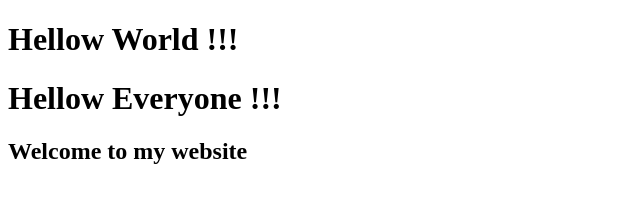
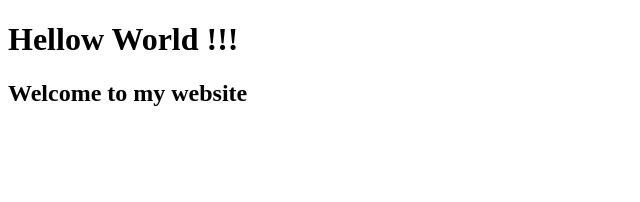
Before and after one commit to cranialnut/testGit, a plain HTML site: page index.html in a window 1280 px wide. Shown: the whole page, without its empty margins (0-640 px from the left). Drawn offline with Linux system fonts and the light colour scheme.

Commit message:
Delete welcome

```diff
--- a/index.html
+++ b/index.html
@@ -17,6 +17,6 @@
       <title>Test for GITHUB MINI COURSE</title>
 </head>
 <body>
-     <h1>Hellow Everyone !!!</h1>
+
      <h2>Welcome to my website</h2>
 </body>
```
